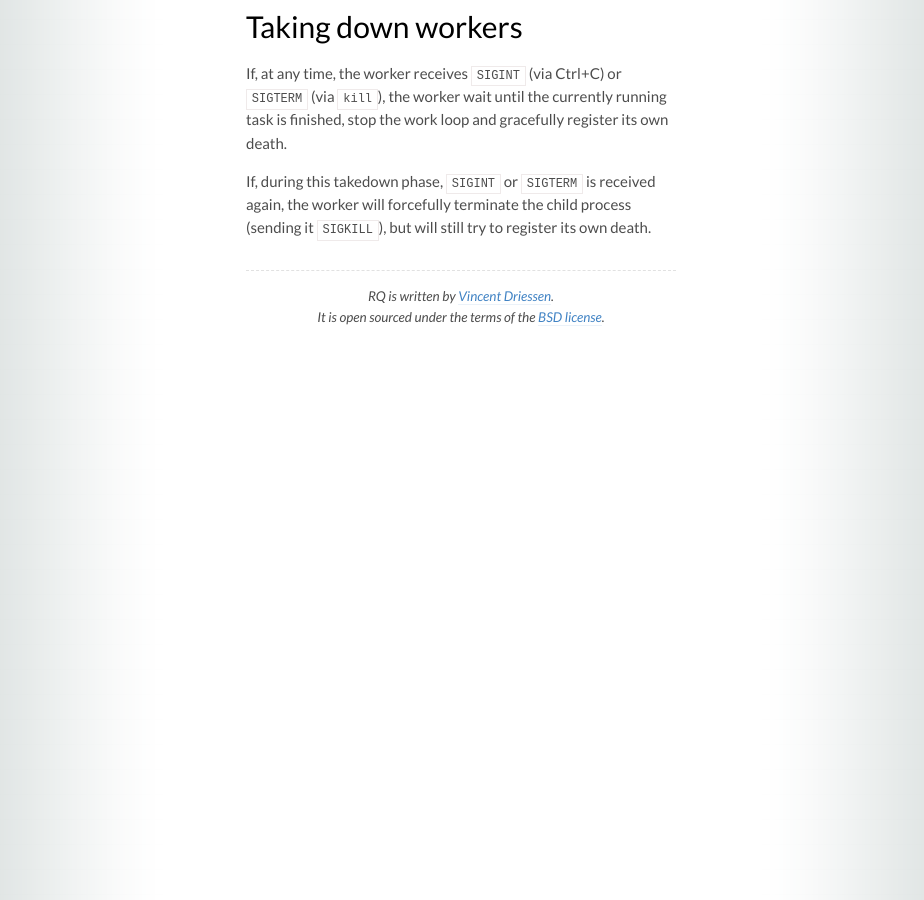
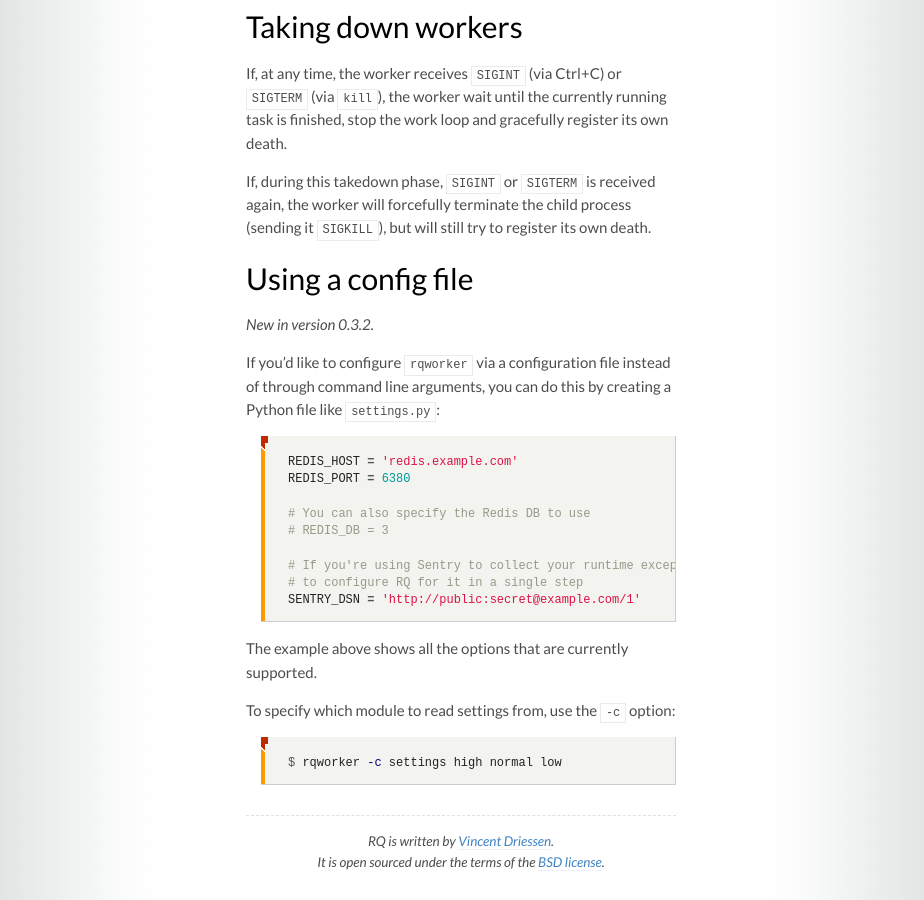
Before and after one commit to rq/rq, a Jekyll site: the page built from docs/workers.md, in a window 1280 px wide and 900 px high, scrolled down 2505 px. Shown: the whole window, without its empty margins (179-1103 px from the left). Built offline with Jekyll 4.4.1, drawn with Linux system fonts in a browser that asks for light colours; some web fonts are replaced; Markdown is read by kramdown in place of the engine named in the settings.

Commit message:
Document the -c flag.

```diff
--- a/docs/workers.md
+++ b/docs/workers.md
@@ -128,3 +128,32 @@ the work loop and gracefully register its own death.
 If, during this takedown phase, `SIGINT` or `SIGTERM` is received again, the
 worker will forcefully terminate the child process (sending it `SIGKILL`), but
 will still try to register its own death.
+
+
+## Using a config file
+
+_New in version 0.3.2._
+
+If you'd like to configure `rqworker` via a configuration file instead of
+through command line arguments, you can do this by creating a Python file like
+`settings.py`:
+
+{% highlight python %}
+REDIS_HOST = 'redis.example.com'
+REDIS_PORT = 6380
+
+# You can also specify the Redis DB to use
+# REDIS_DB = 3
+
+# If you're using Sentry to collect your runtime exceptions, you can use this
+# to configure RQ for it in a single step
+SENTRY_DSN = 'http://public:secret@example.com/1'
+{% endhighlight %}
+
+The example above shows all the options that are currently supported.
+
+To specify which module to read settings from, use the `-c` option:
+
+{% highlight console %}
+$ rqworker -c settings high normal low
+{% endhighlight %}
```
